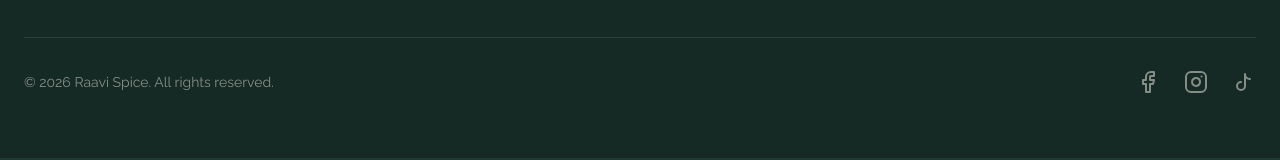
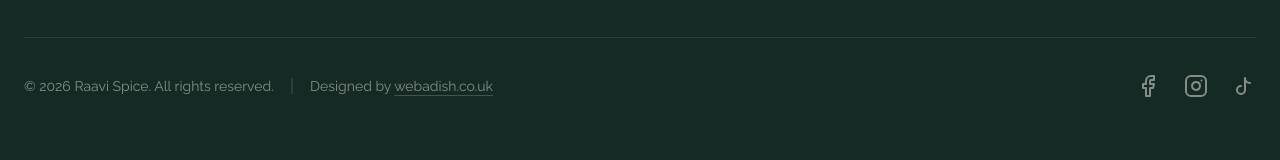
Before and after one commit to diliplp/raavispice-website, a Next.js app: page / in a window 1280 px wide. Shown: the part 7642-7802 px from the top of the page. Built offline with nearby package versions, Linux system fonts and the light colour scheme.

Commit message:
footer change

```diff
--- a/src/components/Footer.tsx
+++ b/src/components/Footer.tsx
@@ -111,9 +111,23 @@ export default function Footer() {
 
         {/* Social & Copyright */}
         <div className="mt-16 pt-8 border-t border-cream/10 flex flex-col md:flex-row items-center justify-between gap-6">
-          <p className="text-cream/50 text-sm" suppressHydrationWarning>
-            &copy; {new Date().getFullYear()} Raavi Spice. All rights reserved.
-          </p>
+          <div className="flex flex-col md:flex-row items-center gap-2 md:gap-4">
+            <p className="text-cream/50 text-sm" suppressHydrationWarning>
+              &copy; {new Date().getFullYear()} Raavi Spice. All rights reserved.
+            </p>
+            <span className="hidden md:inline text-cream/20">|</span>
+            <p className="text-cream/50 text-sm">
+              Designed by{' '}
+              <a
+                href="https://webadish.co.uk"
+                target="_blank"
+                rel="noopener noreferrer"
+                className="hover:text-antique-gold transition-colors underline decoration-cream/20 underline-offset-4"
+              >
+                webadish.co.uk
+              </a>
+            </p>
+          </div>
 
           <div className="flex items-center gap-6">
             <a
```
Also changed, not shown: public/images/menu-hero.jpeg (added), public/images/reservation-hero.jpeg (added).
